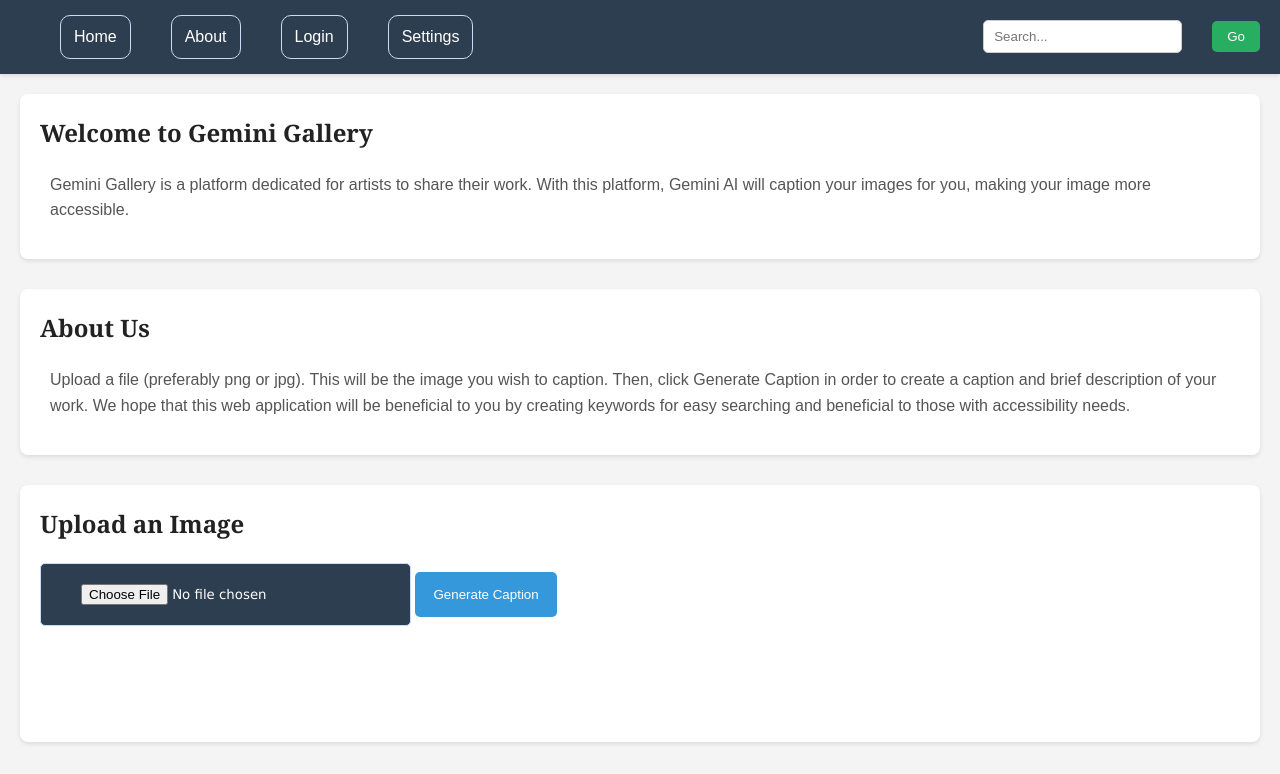
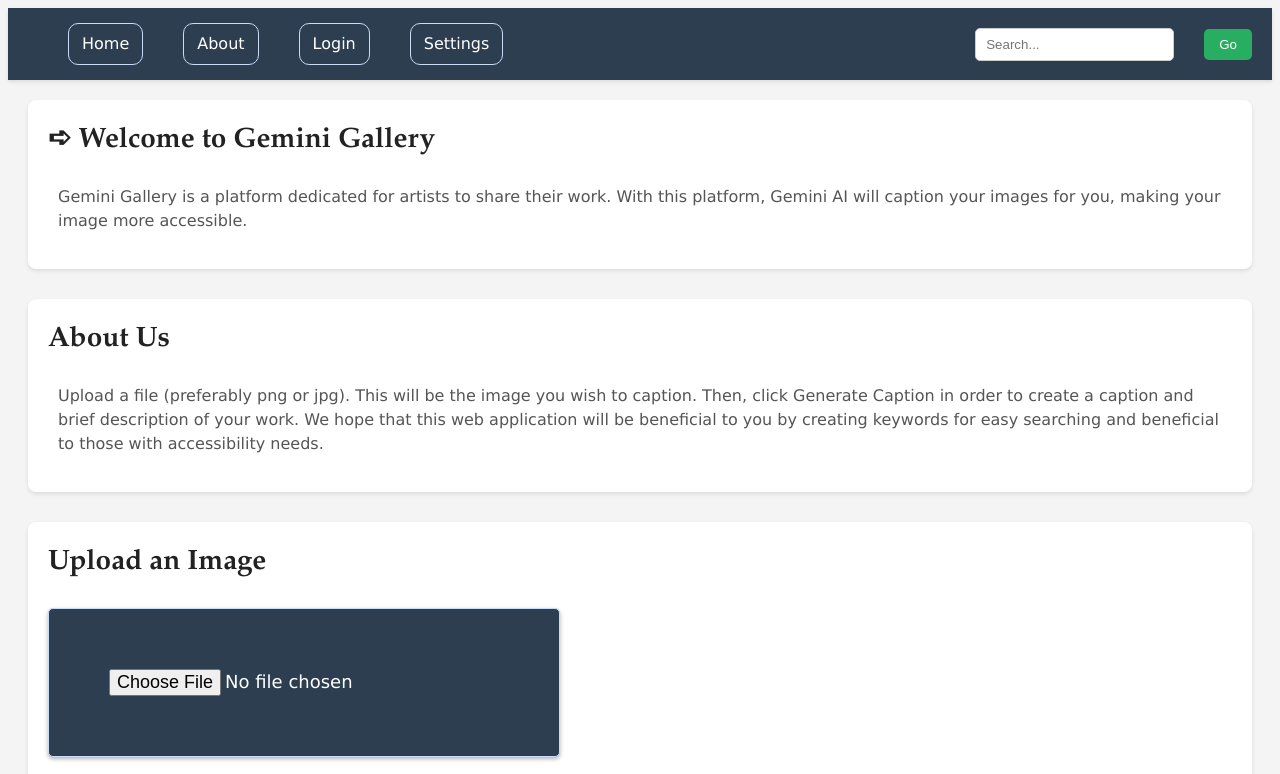
Before and after one commit to alanachen777/hen25, a website: page index.html in a window 1280 px wide. Shown: the top 774 px of the page. Drawn offline with Linux system fonts and the light colour scheme.

Commit message:
final almost maybe

```diff
--- a/index.html
+++ b/index.html
@@ -25,7 +25,7 @@
     </header>
     <main>
         <section id="home">
-            <h1>Welcome to Gemini Gallery</h1>
+            <h1>➪ Welcome to Gemini Gallery</h1>
             <p>Gemini Gallery is a platform dedicated for artists to share their work.
             With this platform, Gemini AI will caption your images for you, making your image more accessible.
             </p>
--- a/styles.css
+++ b/styles.css
@@ -1,15 +1,16 @@
 /* styles.css */
 /* General Styles */
 body {
-    font-family: 'Arial', sans-serif; /* Changed to a more common, readable font */
-    margin: 0; /* Remove default body margins */
+    font-family:Verdana, Geneva, Tahoma, sans-serif; /* Changed to a more common, readable font */
+    margin: 10; /* Remove default body margins */
     color: #333; /* Dark gray text for better contrast */
-    line-height: 1.6; /* Improved readability */
+    line-height: 1.5; /* Improved readability */
     background-color: #f4f4f4; /* Light gray background */
 }
 
 h1, h2, h3 {
-    font-family: 'Georgia', serif; /* Use a serif font for headings */
+    font-family: Garamond;
+    font-size:1.75rem;
     color: #222; /* Darker color for headings */
 }
 
@@ -123,13 +124,16 @@
 
 /* Image Upload */
 #fileInput {
-    padding: 20px 40px;
-    margin-bottom: 10px;
+    padding: 60px 60px; /* Increase padding to make the box bigger */
   border: 1px solid #c8dbf9;
   border-radius: 5px;
-    background-color:#2c3e50;
+  background-color: #2c3e50;
   color: white;
-    font-family:Verdana, Geneva, Tahoma, sans-serif;
+  font-family: Verdana, Geneva, Tahoma, sans-serif;
+  font-size: 18px; /* Increase font size */
+  margin-bottom: 20px; /* Ensure there's space below the file input */
+  display: block; /* Make it a block element */
+  box-shadow: 0 2px 4px rgba(0, 0, 0, 0.3); /* Subtle shadow */
 }
 
   @keyframes pulse {
@@ -137,21 +141,26 @@
     50% { transform: scale(1.1); }
     100% { transform: scale(1); }
   }
+
   #uploadButton {
     padding: 15px 18px;
     background-color: #3498db; /* Blue Button  */
     color: white;
-    border: none;
-    border-radius: 5px;
+    border-color: #2c3e50;
+    border-radius: 10px;
     cursor: pointer;
     transition: background-color 0.3s ease;
+    display: block; /* Make it a block element */
+    margin-top: 20px; /* Add space above the button */
   }
 
   #uploadButton:hover {
     background-color: #c8dbf9; /* Darker blue on hover */
-    color:#2f7ab7;
-    animation: pulse 0.6s infinite
+    color: #2f7ab7;
+    animation: pulse 0.6s infinite;
+    box-shadow: 0 3px #3498db;
   }
+
 
 #caption {
     margin-top: 10px;
```
Lines whose indentation alone changed are shown as unchanged.
